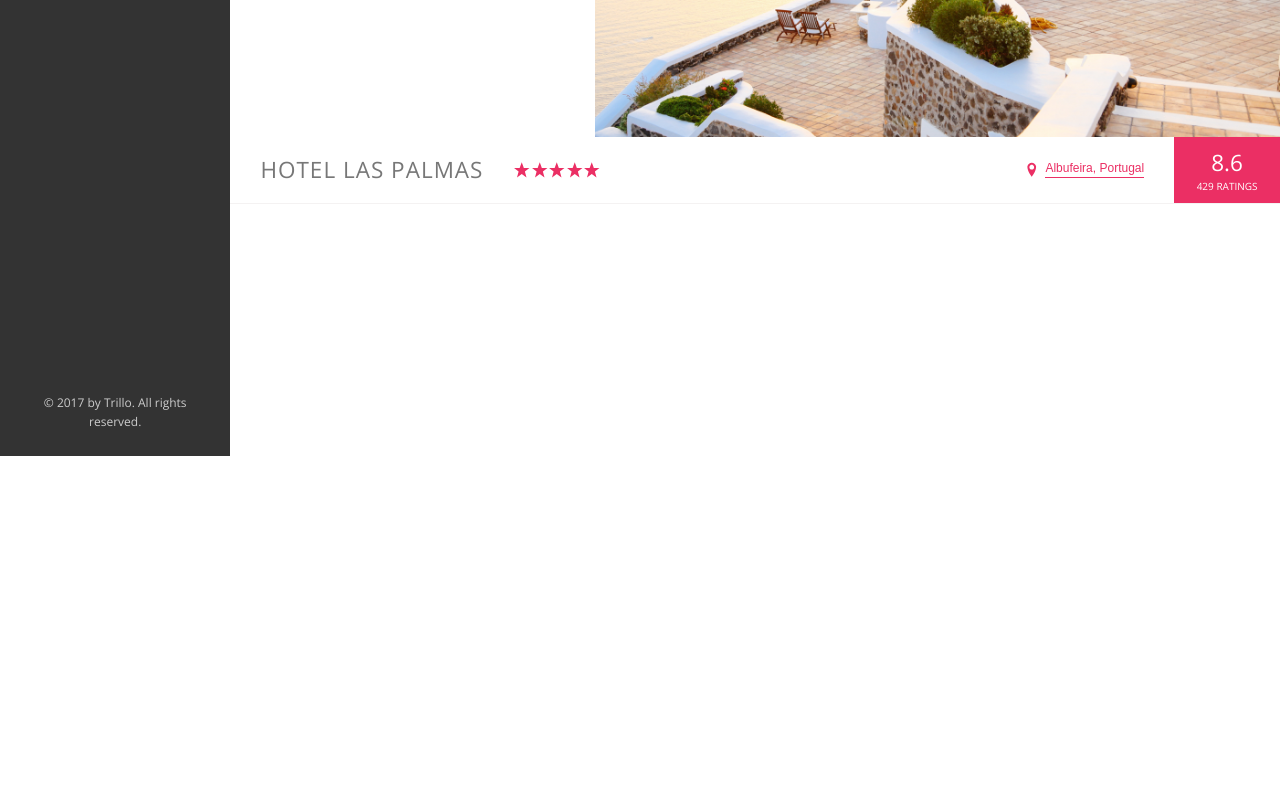
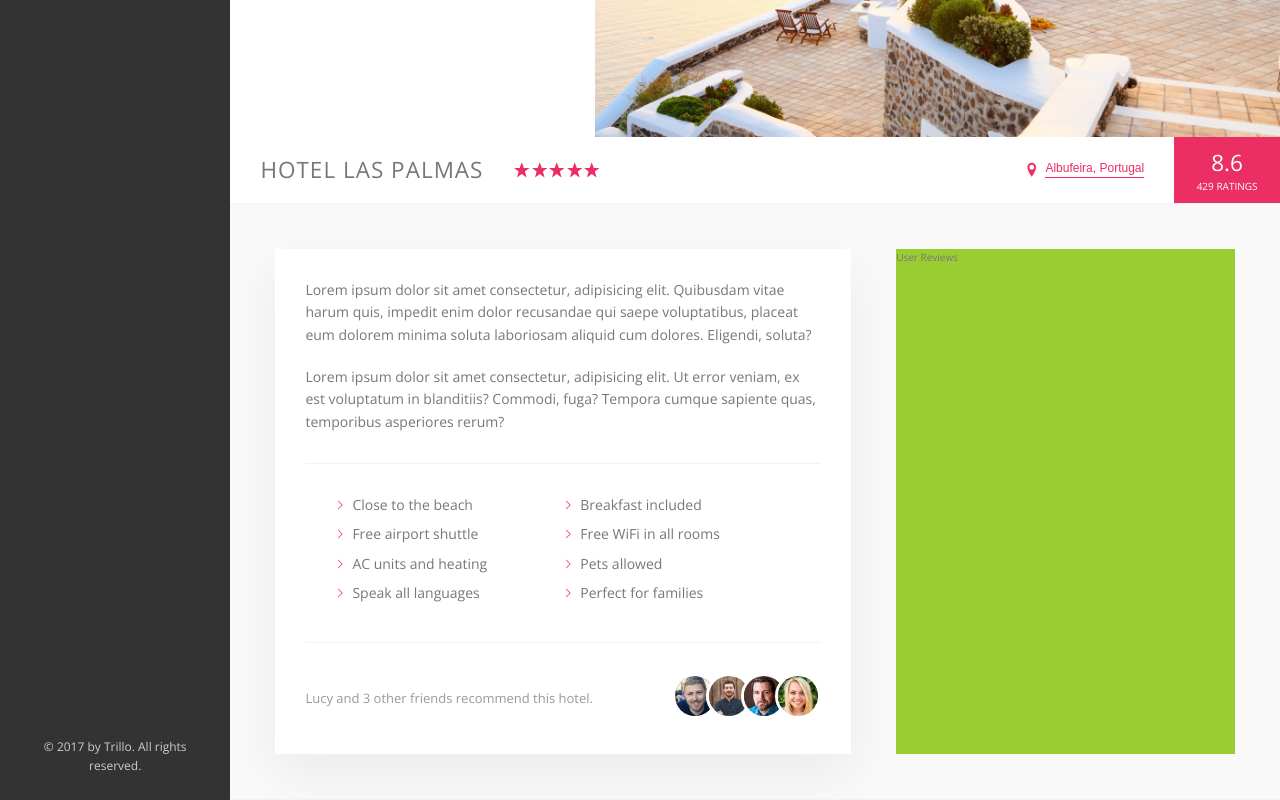
Before and after one commit to Electrolytful/Trillo, a website: page index.html in a window 1280 px wide. Shown: the part 344-1144 px from the top of the page. Before the commit the page ends 800 px from the top, so only its background shows below. Drawn offline with nearby package versions, Linux system fonts and the light colour scheme.

Commit message:
completed description section of hotel page

```diff
--- a/index.html
+++ b/index.html
@@ -152,6 +152,47 @@
                         <div class="overview__rating-count">429 ratings</div>
                     </div>
                 </div>
+
+                <div class="detail">
+                    <div class="description">
+                        <p class="paragraph">
+                            Lorem ipsum dolor sit amet consectetur, adipisicing elit. Quibusdam vitae harum quis, impedit enim dolor recusandae qui saepe voluptatibus, placeat eum dolorem minima soluta laboriosam aliquid cum dolores. Eligendi, soluta?
+                        </p>
+
+                        <p class="paragraph">
+                            Lorem ipsum dolor sit amet consectetur, adipisicing elit. Ut error veniam, ex est voluptatum in blanditiis? Commodi, fuga? Tempora cumque sapiente quas, temporibus asperiores rerum?
+                        </p>
+
+                        <ul class="list">
+                            <li class="list__item">Close to the beach</li>
+                            <li class="list__item">Breakfast included</li>
+                            <li class="list__item">Free airport shuttle</li>
+                            <li class="list__item">Free WiFi in all rooms</li>
+                            <li class="list__item">AC units and heating</li>
+                            <li class="list__item">Pets allowed</li>
+                            <li class="list__item">Speak all languages</li>
+                            <li class="list__item">Perfect for families</li>
+                        </ul>
+
+                        <div class="recommend">
+                            <p class="recommend__count">
+                                Lucy and 3 other friends recommend this hotel.
+                            </p>
+
+                            <div class="recommend__friends">
+                                <img src="public/img/user-3.jpg" alt="Friend 1" class="recommend__photo">
+                                <img src="public/img/user-4.jpg" alt="Friend 2" class="recommend__photo">
+                                <img src="public/img/user-5.jpg" alt="Friend 3" class="recommend__photo">
+                                <img src="public/img/user-6.jpg" alt="Friend 4" class="recommend__photo">
+                            </div>
+                        </div>
+                    </div>
+
+                    <div class="user-reviews">
+                        User Reviews
+                    </div>
+                </div>
+
             </main>
         </div>
     </body>
--- a/sass/_base.scss
+++ b/sass/_base.scss
@@ -16,6 +16,10 @@
 
     // shadows
     --shadow-dark: 0 2rem 6rem rgba(0, 0, 0, .3);
+    --shadow-light: 0 2rem 5rem rgba(0, 0, 0, .06);
+
+    // borders
+    --line: 1px solid var(--color-grey-light-2);
 }
 
 * {
--- a/sass/_components.scss
+++ b/sass/_components.scss
@@ -9,6 +9,7 @@
 // SEARCH COMPONENT ///////
 .search {
     flex: 0 0 40%;
+
     display: flex;
     align-items: center;
     justify-content: center;
@@ -210,7 +211,7 @@
     display: flex;
     align-items: center;
 
-    border-bottom: 1px solid var(--color-grey-light-2);
+    border-bottom: var(--line);
 
     &__heading {
         font-size: 2.25rem;
@@ -294,3 +295,71 @@
     }
 }
 ///////////////////////
+
+
+// PARAGRAPH COMPONENT ///////
+.paragraph {
+    &:not(:last-of-type) {
+        margin-bottom: 2rem;
+    }
+}
+/////////////////////////////
+
+
+// LIST COMPONENT ///////
+.list {
+    list-style: none;
+    margin: 3rem 0;
+    padding: 3rem;
+    border-top: var(--line);
+    border-bottom: var(--line);
+
+    display: flex;
+    flex-wrap: wrap;
+
+    &__item {
+        flex: 0 0 50%;
+
+        margin-bottom: .7rem;
+
+        &::before {
+            content: "";
+            -webkit-mask-image: url(../public/img/SVG/chevron-thin-right.svg);
+            -webkit-mask-size: cover;
+            mask-image: url(../public/img/SVG/chevron-thin-right.svg);
+            mask-size: cover;
+            background-color: var(--color-primary);
+
+            display: inline-block;
+            height: 1rem;
+            width: 1rem;
+            margin-right: .7rem;
+        }
+    }
+}
+/////////////////////////////
+
+
+// RECOMMEND COMPONENT ///////
+.recommend {
+    font-size: 1.3rem;
+    color: var(--color-grey-dark-3);
+
+    display: flex;
+    justify-content: space-between;
+    align-items: center;
+
+    &__photo {
+        display: inline-block;
+        width: 4rem;
+        height: 4rem;
+        box-sizing: content-box;
+        border-radius: 50%;
+        border: 3px solid #fff;
+
+        &:not(:last-child) {
+            margin-right: -1.5rem;
+        }
+    }
+}
+/////////////////////////////
--- a/sass/_layout.scss
+++ b/sass/_layout.scss
@@ -3,7 +3,7 @@
 
     height: 7rem;
     background-color: #fff;
-    border-bottom: 1px solid var(--color-grey-light-2);
+    border-bottom: var(--line);
 
     display: flex;
     justify-content: space-between;
@@ -17,9 +17,9 @@
 }
 
 .sidebar {
+    flex: 0 0 18%;
+
     background-color: var(--color-grey-dark-1);
-
-    flex: 0 0 18%;
 
     display: flex;
     flex-direction: column;
@@ -31,3 +31,27 @@
 
     background-color: #fff;
 }
+
+.detail {
+    display: flex;
+    padding: 4.5rem;
+    background-color: var(--color-grey-light-1);
+    border-bottom: var(--line);
+}
+
+.description {
+    flex: 0 0 60%;
+
+    font-size: 1.4rem;
+
+    background-color: #fff;
+    box-shadow: var(--shadow-light);
+    margin-right: 4.5rem;
+    padding: 3rem;
+}
+
+.user-reviews {
+    flex: 1;
+
+    background-color: yellowgreen;
+}
```
Also changed, not shown: css/styles.css, public/img/chevron-thin-right.svg (deleted).
